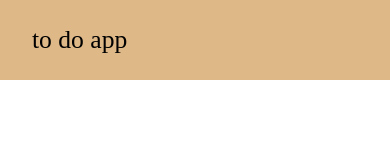
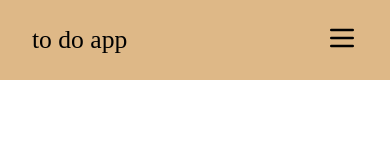
Before and after one commit to robertasRobotas/type-23-to-do-react, a Next.js app: page /login in a window 390 px wide. Shown: the top 160 px of the page. Built offline with nearby package versions, Linux system fonts and the light colour scheme.

Commit message:
Added mobile nav

```diff
--- a/components/Header/Header.tsx
+++ b/components/Header/Header.tsx
@@ -1,10 +1,40 @@
-import React from "react";
+import React, { useState } from "react";
 import styles from "./styles.module.css";
+import burgerBtn from "../../assets/img/burger-btn.svg";
 
 const Header = () => {
+  const [isBurgerButtonClicked, setBurgerButtonClicked] = useState(false);
+
+  console.log(isBurgerButtonClicked);
+
+  const navbar = (
+    <ul>
+      <li>
+        <a href="#">Main</a>
+      </li>
+      <li>
+        <a href="#">Insert</a>
+      </li>
+    </ul>
+  );
+
   return (
     <div className={styles.wrapper}>
       <div className={styles.title}>to do app</div>
+
+      <nav className={styles.desktopNav}>{navbar} </nav>
+
+      <button onClick={() => setBurgerButtonClicked(!isBurgerButtonClicked)}>
+        <img src={burgerBtn.src} alt="burger btn" />
+      </button>
+
+      <div
+        className={`${styles.overlay}  ${
+          isBurgerButtonClicked && styles.overlayOpen
+        }`}
+      >
+        <nav className={styles.mobileNav}>{navbar} </nav>
+      </div>
     </div>
   );
 };
--- a/components/Header/styles.module.css
+++ b/components/Header/styles.module.css
@@ -4,8 +4,80 @@
   padding: 0 2rem;
   display: flex;
   align-items: center;
+  justify-content: space-between;
 }
 
 .title {
   font-size: 1.6rem;
 }
+
+.wrapper nav ul {
+  list-style: none;
+  display: flex;
+  gap: 1rem;
+}
+
+.wrapper nav ul li a {
+  text-decoration: none;
+}
+
+.wrapper button {
+  all: unset;
+  cursor: pointer;
+  width: 2rem;
+
+  display: none;
+}
+
+.wrapper button img {
+  width: 100%;
+}
+
+.overlay {
+  position: fixed;
+  background-color: cadetblue;
+  height: calc(100vh - 80px);
+  width: 100%;
+  left: 1000px;
+  top: 80px;
+  transition: 0.5s;
+
+  display: none;
+}
+
+.overlayOpen {
+  left: 0px;
+}
+
+.mobileNav ul {
+  flex-direction: column;
+  margin-top: 4rem;
+}
+
+.mobileNav ul li {
+  display: flex;
+  justify-content: center;
+}
+
+.mobileNav ul li a {
+  font-size: 1.2rem;
+}
+
+@media only screen and (max-width: 768px) {
+  .wrapper {
+    position: sticky;
+    top: 0px;
+  }
+
+  .wrapper button {
+    display: inline-block;
+  }
+
+  .desktopNav {
+    display: none;
+  }
+
+  .overlay {
+    display: inline-block;
+  }
+}
--- a/next.config.ts
+++ b/next.config.ts
@@ -2,7 +2,7 @@ import type { NextConfig } from "next";
 
 const nextConfig: NextConfig = {
   /* config options here */
-  reactStrictMode: true,
+  reactStrictMode: false,
 };
 
 export default nextConfig;
```
Also changed, not shown: assets/img/burger-btn.svg (added).
